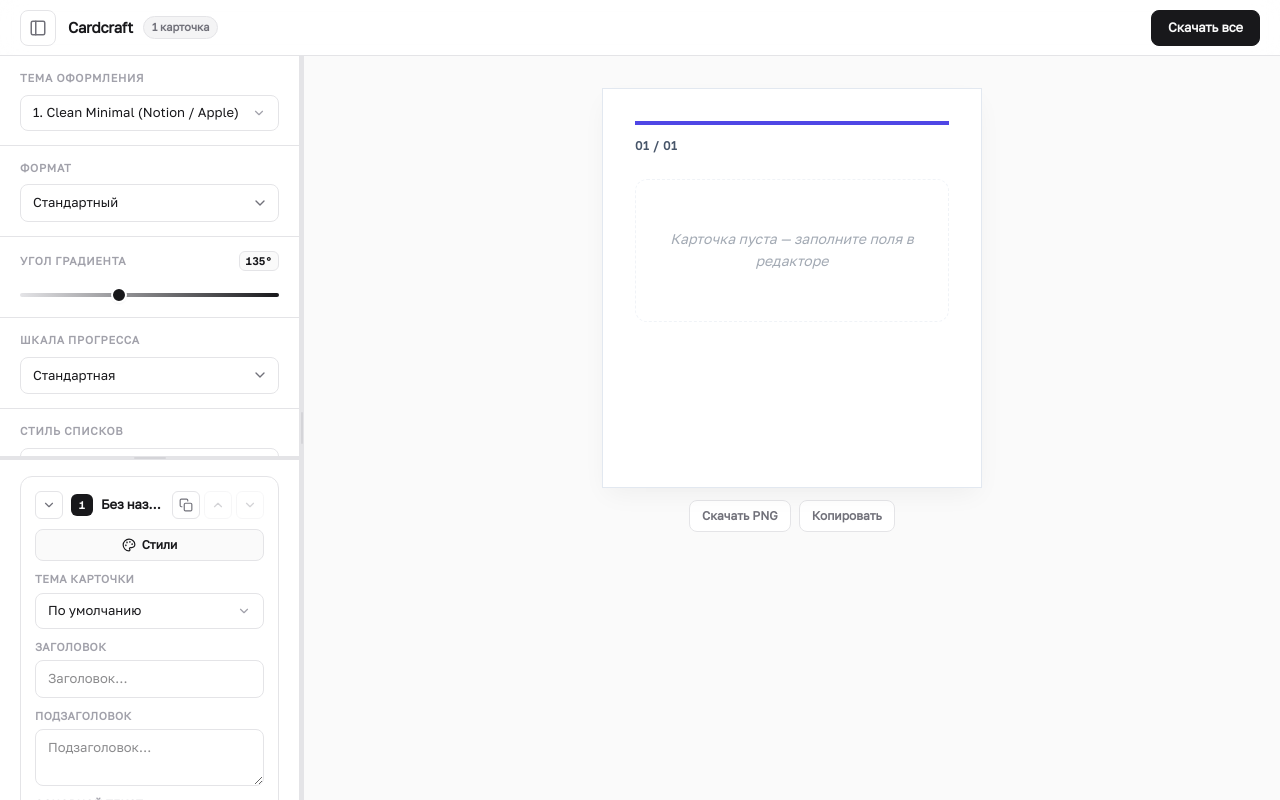
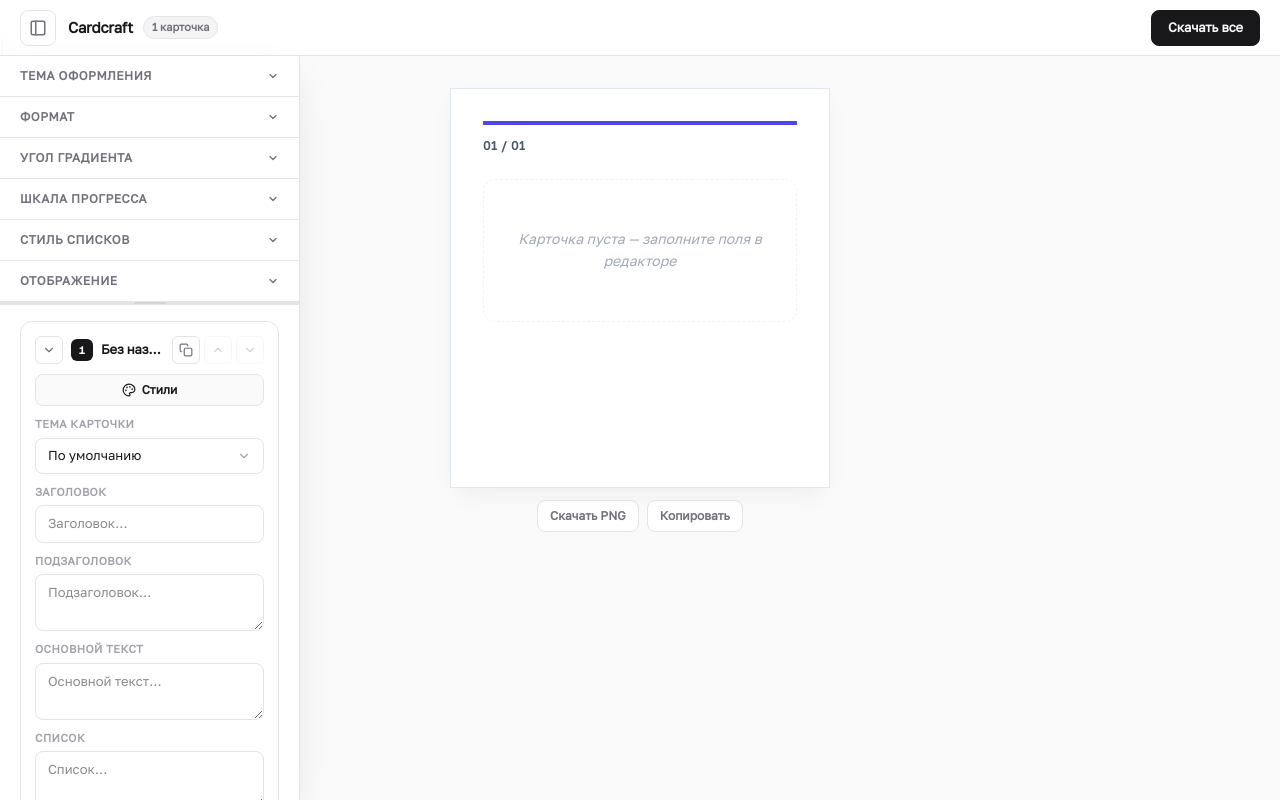
Before and after one commit to maaloznal/cardcraft, a Next.js app: page / in a window 1280 px wide. Built offline with nearby package versions, Linux system fonts and the light colour scheme.

Commit message:
6a1dc941-b0e3-4933-9b3a-dea5303ddc69

```diff
--- a/src/app/card-constructor.css
+++ b/src/app/card-constructor.css
@@ -1183,29 +1183,30 @@
 
 /* ================= LAYOUT ================= */
 .app-layout {
-  display: flex;
-  flex: 1;
+  display: block;
+  position: relative;
+  width: 100%;
   min-height: calc(100vh - 56px);
-  align-items: stretch;
-}
-
-/* ================= SIDEBAR ================= */
+}
+
+/* ================= SIDEBAR (floating panel) ================= */
 .editor-sidebar {
   width: 300px;
-  flex-shrink: 0;
   background: var(--ui-surface);
   border-right: 1px solid var(--ui-border);
+  box-shadow: var(--sh-lg);
   display: flex;
   flex-direction: column;
   overflow: hidden;
-  transition: margin-left var(--dur-slow) var(--ease), transform var(--dur-slow) var(--ease);
-  position: relative;
-  height: calc(100vh - 56px);
-  position: sticky;
+  transition: transform var(--dur-slow) var(--ease);
+  position: fixed;
   top: 56px;
+  left: 0;
+  bottom: 0;
+  z-index: 100;
 }
 .editor-sidebar.collapsed {
-  margin-left: -300px;
+  transform: translateX(-100%);
 }
 
 /* Улучшение#1: Независимая прокрутка редактора карточек */
@@ -1213,15 +1214,73 @@
   flex-shrink: 0;
   border-bottom: none;
   overflow-y: auto;
-  min-height: 80px;
-  max-height: 50vh;
+  min-height: 60px;
 }
 .sidebar-scroll-area {
   flex: 1;
   overflow-y: auto;
   display: flex;
   flex-direction: column;
-  min-height: 80px;
+  min-height: 60px;
+}
+
+/* Sidebar accordions (upper sections) */
+.sidebar-accordion {
+  border-bottom: 1px solid var(--ui-border);
+}
+.sidebar-accordion:last-child {
+  border-bottom: none;
+}
+.sidebar-accordion-header {
+  display: flex;
+  align-items: center;
+  justify-content: space-between;
+  width: 100%;
+  padding: 11px 20px;
+  background: transparent;
+  border: none;
+  font-family: inherit;
+  font-size: 12px;
+  font-weight: 600;
+  color: var(--ui-text-secondary);
+  text-transform: uppercase;
+  letter-spacing: 0.04em;
+  cursor: pointer;
+  transition: all var(--dur) var(--ease);
+  text-align: left;
+}
+.sidebar-accordion-header:hover {
+  background: var(--ui-surface-hover);
+  color: var(--ui-text);
+}
+.sidebar-accordion-header svg {
+  flex-shrink: 0;
+  transition: transform var(--dur) var(--ease);
+}
+.sidebar-accordion.expanded .sidebar-accordion-header svg {
+  transform: rotate(180deg);
+}
+.sidebar-accordion-body {
+  display: none;
+  padding: 0 20px 12px;
+}
+.sidebar-accordion.expanded .sidebar-accordion-body {
+  display: block;
+  animation: sidebarAccordionIn 0.2s var(--ease);
+}
+@keyframes sidebarAccordionIn {
+  from { opacity: 0; transform: translateY(-4px); }
+  to { opacity: 1; transform: translateY(0); }
+}
+/* Remove section padding inside accordion (accordion provides padding) */
+.sidebar-accordion .sidebar-section {
+  padding: 8px 0 4px;
+}
+
+/* Workspace — не зависит от sidebar */
+.preview-workspace {
+  width: 100%;
+  min-height: calc(100vh - 56px);
 }
 
 /* ================= Resize dividers ================= */
@@ -1335,6 +1394,7 @@
 }
 .gradient-angle-slider {
   width: 100%;
+  max-width: 240px;
   height: 4px;
   -webkit-appearance: none;
   appearance: none;
@@ -1373,6 +1433,7 @@
 .cc-root textarea,
 .cc-root select {
   width: 100%;
+  max-width: 260px;
   background: var(--ui-surface);
   border: 1px solid var(--ui-border);
   border-radius: var(--r-md);
@@ -1884,13 +1945,10 @@
 
 /* ================= WORKSPACE ================= */
 .preview-workspace {
-  flex: 1;
-  min-width: 0;
   display: flex;
   flex-direction: column;
   padding: 32px;
   overflow-y: auto;
-  transition: margin-right var(--dur-slow) var(--ease);
 }
 .preview-workspace.modal-open {
   margin-right: 0;
--- a/src/app/page.tsx
+++ b/src/app/page.tsx
@@ -92,6 +92,12 @@
         {/* Sidebar */}
         <aside className="editor-sidebar collapsed" id="editorSidebar">
           <div className="sidebar-fixed-header">
+          <div className="sidebar-accordion" data-sidebar-accordion>
+            <button className="sidebar-accordion-header" type="button" data-sidebar-toggle>
+              <span>Тема оформления</span>
+              <svg viewBox="0 0 24 24" width="12" height="12" fill="none" stroke="currentColor" strokeWidth="2.5" strokeLinecap="round" strokeLinejoin="round"><polyline points="6 9 12 15 18 9"/></svg>
+            </button>
+            <div className="sidebar-accordion-body">
             <div className="sidebar-section">
             <label className="sidebar-label">Тема оформления</label>
             {/* Скрытый native select для совместимости с TS логикой */}
@@ -137,7 +143,15 @@
               </div>
             </div>
             </div>
+            </div>
+          </div>
 
+          <div className="sidebar-accordion" data-sidebar-accordion>
+            <button className="sidebar-accordion-header" type="button" data-sidebar-toggle>
+              <span>Формат</span>
+              <svg viewBox="0 0 24 24" width="12" height="12" fill="none" stroke="currentColor" strokeWidth="2.5" strokeLinecap="round" strokeLinejoin="round"><polyline points="6 9 12 15 18 9"/></svg>
+            </button>
+            <div className="sidebar-accordion-body">
             <div className="sidebar-section">
             <label className="sidebar-label" htmlFor="formatSelect">Формат</label>
             <select id="formatSelect" defaultValue="auto">
@@ -148,7 +162,15 @@
               ))}
             </select>
             </div>
+            </div>
+          </div>
 
+          <div className="sidebar-accordion" data-sidebar-accordion>
+            <button className="sidebar-accordion-header" type="button" data-sidebar-toggle>
+              <span>Угол градиента</span>
+              <svg viewBox="0 0 24 24" width="12" height="12" fill="none" stroke="currentColor" strokeWidth="2.5" strokeLinecap="round" strokeLinejoin="round"><polyline points="6 9 12 15 18 9"/></svg>
+            </button>
+            <div className="sidebar-accordion-body">
             <div className="sidebar-section gradient-control-section">
             <label className="sidebar-label" htmlFor="gradientAngleSlider">
               Угол градиента
@@ -163,7 +185,15 @@
               className="gradient-angle-slider"
             />
             </div>
+            </div>
+          </div>
 
+          <div className="sidebar-accordion" data-sidebar-accordion>
+            <button className="sidebar-accordion-header" type="button" data-sidebar-toggle>
+              <span>Шкала прогресса</span>
+              <svg viewBox="0 0 24 24" width="12" height="12" fill="none" stroke="currentColor" strokeWidth="2.5" strokeLinecap="round" strokeLinejoin="round"><polyline points="6 9 12 15 18 9"/></svg>
+            </button>
+            <div className="sidebar-accordion-body">
             <div className="sidebar-section">
             <label className="sidebar-label" htmlFor="progressBarStyleSelect">
               Шкала прогресса
@@ -177,7 +207,15 @@
               <option value="hidden">Скрыть</option>
             </select>
             </div>
+            </div>
+          </div>
 
+          <div className="sidebar-accordion" data-sidebar-accordion>
+            <button className="sidebar-accordion-header" type="button" data-sidebar-toggle>
+              <span>Стиль списков</span>
+              <svg viewBox="0 0 24 24" width="12" height="12" fill="none" stroke="currentColor" strokeWidth="2.5" strokeLinecap="round" strokeLinejoin="round"><polyline points="6 9 12 15 18 9"/></svg>
+            </button>
+            <div className="sidebar-accordion-body">
             <div className="sidebar-section">
             <label className="sidebar-label" htmlFor="listStyleSelect">
               Стиль списков
@@ -191,7 +229,15 @@
               <option value="decorative">Декоративные маркеры</option>
             </select>
             </div>
+            </div>
+          </div>
 
+          <div className="sidebar-accordion" data-sidebar-accordion>
+            <button className="sidebar-accordion-header" type="button" data-sidebar-toggle>
+              <span>Отображение</span>
+              <svg viewBox="0 0 24 24" width="12" height="12" fill="none" stroke="currentColor" strokeWidth="2.5" strokeLinecap="round" strokeLinejoin="round"><polyline points="6 9 12 15 18 9"/></svg>
+            </button>
+            <div className="sidebar-accordion-body">
             <div className="sidebar-section display-options-section">
             <label className="sidebar-label">Отображение</label>
             <div className="toggle-row">
@@ -200,6 +246,8 @@
                 <input type="checkbox" id="numberingToggle" defaultChecked />
                 <span className="switch-slider" />
               </label>
+            </div>
+            </div>
             </div>
           </div>
           </div>
--- a/src/lib/card-constructor.ts
+++ b/src/lib/card-constructor.ts
@@ -1993,8 +1993,8 @@
       if (!isDragging) return;
       const dy = e.clientY - startY;
       const sidebarHeight = editorSidebar!.getBoundingClientRect().height;
-      // Минимум 80px для каждой области, максимум — sidebarHeight - 80
-      const newHeight = Math.min(Math.max(80, startHeight + dy), sidebarHeight - 80);
+      // Минимум 60px для каждой области, максимум — sidebarHeight - 60
+      const newHeight = Math.min(Math.max(60, startHeight + dy), sidebarHeight - 60);
       fixedHeader!.style.height = `${newHeight}px`;
       fixedHeader!.style.flex = 'none';
     };
@@ -2036,7 +2036,8 @@
     };
   }
 
-  /* ---------- Задача#3: Горизонтальный resize (ширина sidebar) ---------- */
+  /* ---------- БАГ#2: Горизонтальный resize (ширина floating sidebar) ---------- */
+  // Sidebar — position: fixed, не влияет на workspace. Resize меняет только ширину панели.
   let hResizeCleanup: (() => void) | null = null;
   function initHorizontalResize(): void {
     if (!resizeDividerV || !editorSidebar || hResizeCleanup) return;
@@ -2061,8 +2062,8 @@
     const onPointerMove = (e: PointerEvent) => {
       if (!isDragging) return;
       const dx = e.clientX - startX;
-      // Минимум 240px, максимум 560px
-      const newWidth = Math.min(Math.max(240, startWidth + dx), 560);
+      // Минимум 260px, максимум 520px
+      const newWidth = Math.min(Math.max(260, startWidth + dx), 520);
       editorSidebar!.style.width = `${newWidth}px`;
       editorSidebar!.style.transition = 'none';
     };
@@ -2083,12 +2084,12 @@
       }
     };
 
-    // Восстанавливаем сохранённую ширину (cardsArea восстанавливается в init после setSidebarOpen)
+    // Восстанавливаем сохранённую ширину
     try {
       const saved = localStorage.getItem('flashcard-sidebar-width');
       if (saved) {
         const w = Number(saved);
-        if (w >= 240 && w <= 560) {
+        if (w >= 260 && w <= 520) {
           editorSidebar.style.width = `${w}px`;
         }
       }
@@ -2386,6 +2387,15 @@
       });
     });
 
+    // Улучшение: Аккордеоны верхних секций sidebar
+    root.querySelectorAll<HTMLElement>('[data-sidebar-toggle]').forEach((header) => {
+      header.addEventListener('click', (e) => {
+        e.stopPropagation();
+        const accordion = header.closest('.sidebar-accordion');
+        accordion?.classList.toggle('expanded');
+      });
+    });
+
     // Сброс всех цветов
     resetCardColorsBtn?.addEventListener('click', () => {
       if (activeCardIndexForColors === null) return;
```
Also changed, not shown: 1 other file (tests, documents, lock files or other folders). Lines whose indentation alone changed are shown as unchanged.
